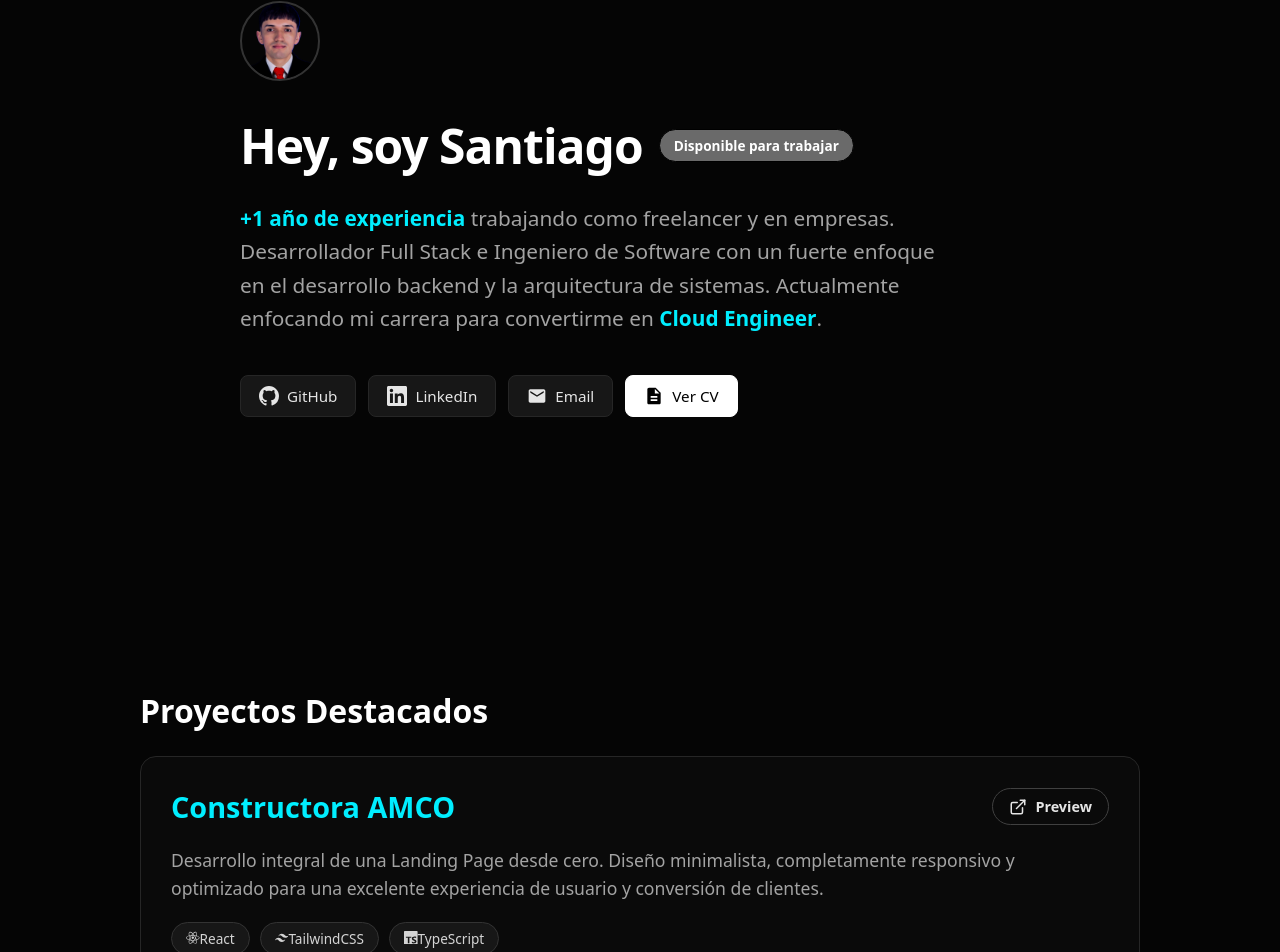
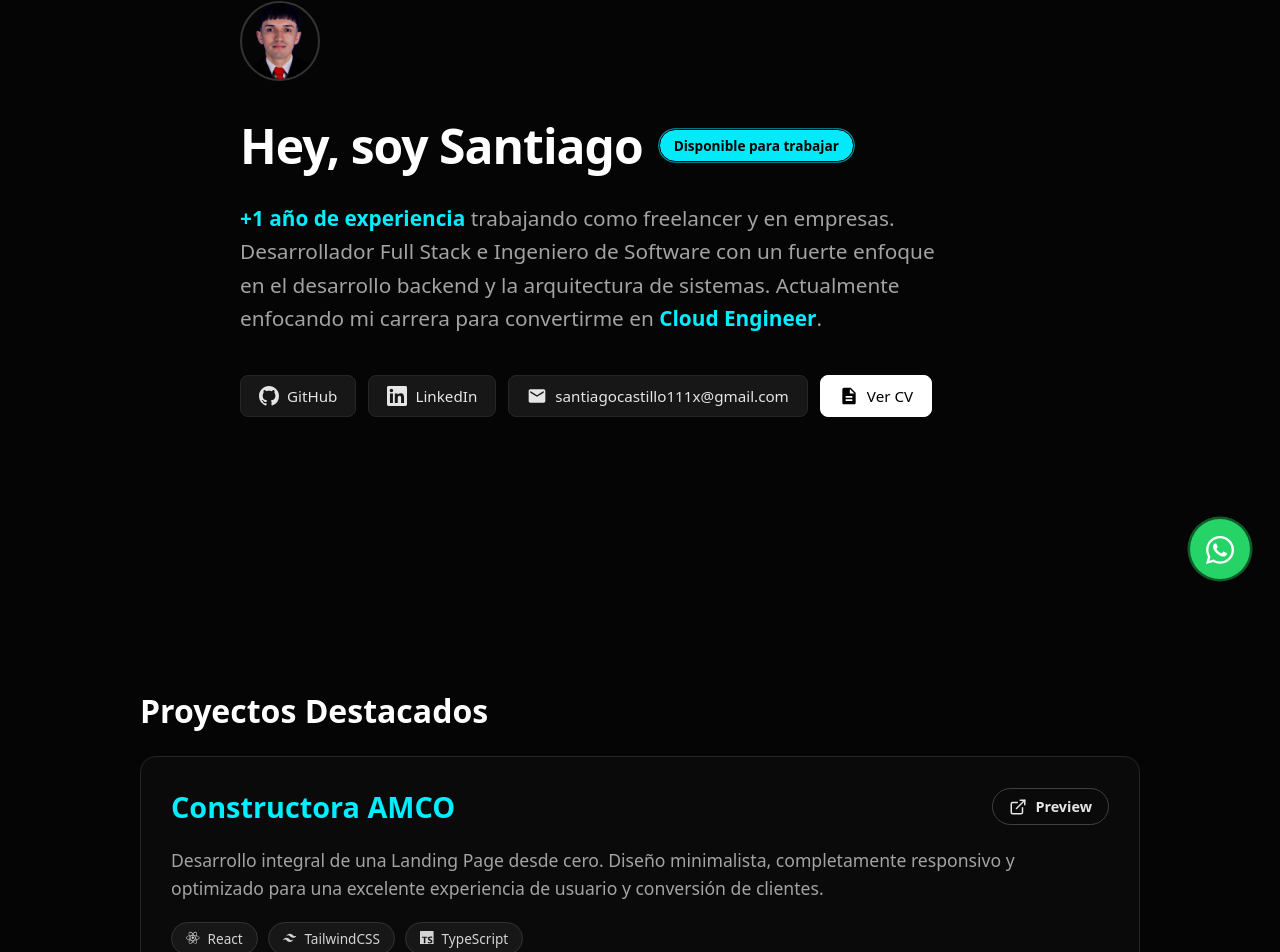
Before and after one commit to santiagocto/mi-portafolio, a React (Vite) app: page / in a window 1280 px wide. Shown: the part 191-1143 px from the top of the page. Built offline with nearby package versions, Linux system fonts and the light colour scheme.

Commit message:
feat(ui):Hero avances y añadir botón flotante de WhatsApp
- Crea el componente WhatsAppButton interactivo y accesible. - Implementa animación CSS de pulso continuo. - Configura enlace directo con mensaje prellenado para mejorar la conversión.

```diff
--- a/src/App.css
+++ b/src/App.css
@@ -1,8 +1,6 @@
 /* ============================================
    OPTIMIZACIÓN DE SCROLL Y GLOBAL
    ============================================ */
-
-/* Glassmorphism para el Navbar (aplica a tu clase de navbar) */
 .navbar-fixed {
   position: fixed;
   top: 0;
--- a/src/App.jsx
+++ b/src/App.jsx
@@ -1,5 +1,6 @@
 import React from 'react';
 import Navbar from './components/navbar';
+import WhatsAppButton from './components/WhatsAppButton';
 import Hero from './sections/hero';
 import Projects from './sections/projects';
 import About from './sections/about';
@@ -17,6 +18,7 @@ function App() {
         <About />
         <Contact />
       </main>
+      <WhatsAppButton />
       <Footer />
     </>
   );
--- a/src/components/Footer.css
+++ b/src/components/Footer.css
@@ -43,7 +43,7 @@
 }
 
 .footer-link:hover {
-  color: #00eeff;
+  color: #ffffff;
 }
 
 /* Responsive */
--- /dev/null
+++ b/src/components/WhatsAppButton.css
@@ -0,0 +1,58 @@
+/* Posicionamiento fijo en la esquina inferior derecha */
+.whatsapp-float {
+  position: fixed;
+  bottom: 30px;
+  right: 30px;
+  background-color: #25D366; /* Verde oficial de WhatsApp */
+  color: #ffffff;
+  width: 60px;
+  height: 60px;
+  border-radius: 50%;
+  display: flex;
+  justify-content: center;
+  align-items: center;
+  font-size: 32px; /* Tamaño del ícono */
+  box-shadow: 0px 4px 10px rgba(0, 0, 0, 0.3);
+  z-index: 1000; /* Asegura que esté por encima de todo */
+  text-decoration: none;
+  transition: transform 0.3s ease, background-color 0.3s ease;
+
+  /* Animación de pulso continuo */
+  animation: pulse-glow 2s infinite;
+}
+
+/* Efecto al pasar el mouse por encima */
+.whatsapp-float:hover {
+  transform: scale(1.1); /* Crece un 10% */
+  background-color: #20b858; /* Un verde ligeramente más oscuro */
+  animation: none; /* Detiene el pulso al hacer hover para no marear */
+}
+
+/* El ícono dentro del botón */
+.whatsapp-icon {
+  margin-top: 2px; /* Pequeño ajuste óptico para centrar el ícono perfecto */
+}
+
+/* Keyframes para la animación de pulso profesional */
+@keyframes pulse-glow {
+  0% {
+    box-shadow: 0 0 0 0 rgba(37, 211, 102, 0.5);
+  }
+  70% {
+    box-shadow: 0 0 0 15px rgba(37, 211, 102, 0);
+  }
+  100% {
+    box-shadow: 0 0 0 0 rgba(37, 211, 102, 0);
+  }
+}
+
+/* Responsive: Lo hacemos un poco más pequeño en móviles para no estorbar */
+@media (max-width: 768px) {
+  .whatsapp-float {
+    width: 50px;
+    height: 50px;
+    font-size: 28px;
+    bottom: 20px;
+    right: 20px;
+  }
+}
--- /dev/null
+++ b/src/components/WhatsAppButton.jsx
@@ -0,0 +1,27 @@
+import React from 'react';
+import { FaWhatsapp } from 'react-icons/fa';
+import './WhatsAppButton.css';
+
+const WhatsAppButton = () => {
+  // Formateamos tu número (sin el signo + ni espacios)
+  const phoneNumber = "573114672067";
+
+  // Mensaje prellenado profesional (codificado para URL)
+  const message = "Hola Santiago, vi tu portafolio y me gustaría hablar contigo sobre una oportunidad.";
+  const whatsappUrl = `https://wa.me/${phoneNumber}?text=${encodeURIComponent(message)}`;
+
+  return (
+    <a
+      href={whatsappUrl}
+      target="_blank"
+      rel="noopener noreferrer"
+      className="whatsapp-float"
+      aria-label="Contactar por WhatsApp"
+      title="¡Escríbeme por WhatsApp!"
+    >
+      <FaWhatsapp className="whatsapp-icon" />
+    </a>
+  );
+};
+
+export default WhatsAppButton;
--- a/src/sections/about.css
+++ b/src/sections/about.css
@@ -53,7 +53,7 @@
 }
 
 .highlight-name {
-  color: #00eeff;
+  color: #ffffff;
   font-weight: 600;
 }
 
@@ -78,7 +78,7 @@
 .image-wrapper:hover {
   transform: rotate(0deg) scale(1.05);
   box-shadow: 0 15px 40px rgba(192, 132, 252, 0.15);
-  border-color: #00eeff;
+  border-color: #ffffff;
 }
 
 .profile-pic {
--- a/src/sections/about.jsx
+++ b/src/sections/about.jsx
@@ -1,13 +1,14 @@
 import React from 'react';
 import { motion } from 'framer-motion';
 import './about.css';
-// Importamos íconos de FontAwesome (muy estables)
+import ImgSantiago from '../img/SantiagoFormal.png'; // Assuming santiago.png is the correct path and extension
+// Importamos íconos de FontAwesome
 import {
   FaUser, FaCode, FaHtml5, FaCss3Alt,
   FaJs, FaReact, FaNodeJs, FaPython,
   FaDocker, FaAws
 } from 'react-icons/fa';
-// Importamos solo los que faltan de SimpleIcons
+
 import { SiTypescript, SiTailwindcss, SiPostgresql, SiMysql } from 'react-icons/si';
 
 const About = () => {
@@ -36,7 +37,7 @@ const About = () => {
               <FaUser className="title-icon" /> Sobre mí
             </h2>
             <p className="about-description">
-              Me llamo <span className="highlight-name">Santiago</span>, soy un Ingeniero de Software y Desarrollador Full Stack <strong>colombiano</strong>. Me apasiona crear aplicaciones con múltiples funcionalidades y arquitecturas sólidas.
+              Me llamo <span className="highlight-name">Santiago</span>, soy un Ingeniero de Software y Desarrollador Full Stack. Me apasiona crear aplicaciones con múltiples funcionalidades y arquitecturas sólidas.
               <br /><br />
               Actualmente estoy enfocando mi carrera profesional hacia el <strong>Cloud Engineering</strong>, por lo que disfruto aprendiendo constantemente sobre nuevas tecnologías, frameworks y servicios en la nube para construir soluciones escalables.
             </p>
@@ -50,9 +51,9 @@ const About = () => {
             }}
           >
             <div className="image-wrapper">
-              {/* Recuerda cambiar esta URL por tu foto real */}
+
               <img
-                src="https://images.unsplash.com/photo-1506794778202-cad84cf45f1d?auto=format&fit=crop&q=80&w=400"
+                src={ImgSantiago}
                 alt="Santiago Castillo"
                 className="profile-pic"
               />
--- a/src/sections/contact.jsx
+++ b/src/sections/contact.jsx
@@ -11,7 +11,7 @@ const Contact = () => {
 
   // Validar email con regex más robusto
   const validateEmail = (email) => {
-    // Exige al menos 2 caracteres después del último punto (ej: .co, .com)
+
     const emailRegex = /^[^\s@]+@[^\s@]+\.[a-zA-Z]{2,}$/;
     return emailRegex.test(email);
   };
--- a/src/sections/hero.css
+++ b/src/sections/hero.css
@@ -1,6 +1,6 @@
 /* Contenedor principal de la sección */
 .hero-section {
-  background-color: #050505; /* Un negro casi puro, muy elegante */
+  background-color: #050505;
   min-height: 100vh;
   display: flex;
   justify-content: center;
@@ -52,13 +52,29 @@
 
 /* El Badge de "Disponible" */
 .status-badge {
-  background-color: #ffffff67;
-  color: #ffffff;
+  background-color: #00eeff;
+  color: #030303;
   padding: 6px 14px;
   border-radius: 20px;
   font-size: 0.85rem;
   font-weight: 600;
   border: 1px solid rgb(0, 0, 0);
+  animation: status-pulse 2s infinite ease-in-out;
+}
+
+@keyframes status-pulse {
+  0% {
+    background-color: #00eeff;
+    box-shadow: 0 0 0 0 rgba(0, 238, 255, 0.7);
+  }
+  50% {
+    background-color: #00b8c7;
+    box-shadow: 0 0 0 10px rgba(0, 238, 255, 0);
+  }
+  100% {
+    background-color: #00eeff;
+    box-shadow: 0 0 0 0 rgba(0, 238, 255, 0);
+  }
 }
 
 /* Texto de la biografía */
--- a/src/sections/hero.jsx
+++ b/src/sections/hero.jsx
@@ -1,7 +1,7 @@
 import React from 'react';
 import { motion } from 'framer-motion';
 import './hero.css';
-import miFoto from '../img/1751136592032.png'; // ¡IMPORTANTE! Asegúrate de que esta ruta sea correcta y el archivo exista.
+import miFoto from '../img/1751136592032.png';
 
 const containerVariants = {
   hidden: { opacity: 0 },
@@ -57,19 +57,19 @@ const Hero = () => {
 
         {/* Botones de contacto / Redes */}
         <motion.div variants={itemVariants} className="hero-buttons">
-          <a href="https://github.com/tu-usuario" target="_blank" rel="noreferrer" className="btn-social">
+          <a href="https://github.com/santiagocto" target="_blank" rel="noreferrer" className="btn-social">
             <svg width="20" height="20" fill="currentColor" viewBox="0 0 24 24"><path d="M12 0C5.37 0 0 5.37 0 12c0 5.31 3.435 9.795 8.205 11.385.6.105.825-.255.825-.57 0-.285-.015-1.23-.015-2.235-3.015.555-3.795-.735-4.035-1.41-.135-.345-.72-1.41-1.23-1.695-.42-.225-1.02-.78-.015-.795.945-.015 1.62.87 1.845 1.23 1.08 1.815 2.805 1.305 3.495.99.105-.78.42-1.305.765-1.605-2.67-.3-5.46-1.335-5.46-5.925 0-1.305.465-2.385 1.23-3.225-.12-.3-.54-1.53.12-3.18 0 0 1.005-.315 3.3 1.23.96-.27 1.98-.405 3-.405s2.04.135 3 .405c2.295-1.56 3.3-1.23 3.3-1.23.66 1.65.24 2.88.12 3.18.765.84 1.23 1.905 1.23 3.225 0 4.605-2.805 5.625-5.475 5.925.435.375.81 1.095.81 2.22 0 1.605-.015 2.895-.015 3.3 0 .315.225.69.825.57A12.02 12.02 0 0024 12c0-6.63-5.37-12-12-12z"/></svg>
             GitHub
           </a>
-          <a href="https://linkedin.com/in/tu-usuario" target="_blank" rel="noreferrer" className="btn-social">
+          <a href="https://www.linkedin.com/in/jes%C3%BAs-santiago-castillo-moyano-97183033a/?isSelfProfile=false" target="_blank" rel="noreferrer" className="btn-social">
             <svg width="20" height="20" fill="currentColor" viewBox="0 0 24 24"><path d="M20.447 20.452h-3.554v-5.569c0-1.328-.027-3.037-1.852-3.037-1.853 0-2.136 1.445-2.136 2.939v5.667H9.351V9h3.414v1.561h.046c.477-.9 1.637-1.85 3.37-1.85 3.601 0 4.267 2.37 4.267 5.455v6.286zM5.337 7.433c-1.144 0-2.063-.926-2.063-2.065 0-1.138.92-2.063 2.063-2.063 1.14 0 2.064.925 2.064 2.063 0 1.139-.925 2.065-2.064 2.065zm1.782 13.019H3.555V9h3.564v11.452zM22.225 0H1.771C.792 0 0 .774 0 1.729v20.542C0 23.227.792 24 1.771 24h20.451C23.2 24 24 23.227 24 22.271V1.729C24 .774 23.2 0 22.222 0h.003z"/></svg>
             LinkedIn
           </a>
           <a href="mailto:tu-correo@email.com" className="btn-social">
             <svg width="20" height="20" fill="currentColor" viewBox="0 0 24 24"><path d="M20 4H4c-1.1 0-1.99.9-1.99 2L2 18c0 1.1.9 2 2 2h16c1.1 0 2-.9 2-2V6c0-1.1-.9-2-2-2zm0 4l-8 5-8-5V6l8 5 8-5v2z"/></svg>
-            Email
+            santiagocastillo111x@gmail.com
           </a>
-          <a href="/tu-cv.pdf" target="_blank" rel="noreferrer" className="btn-social btn-cv">
+          <a href="https://drive.google.com/file/d/18Y97zfK5qwcG4Jh61DU4qQfDhWZKhwU3/view?usp=sharing" target="_blank" rel="noreferrer" className="btn-social btn-cv">
             <svg width="20" height="20" fill="currentColor" viewBox="0 0 24 24"><path d="M14 2H6c-1.1 0-1.99.9-1.99 2L4 20c0 1.1.89 2 1.99 2H18c1.1 0 2-.9 2-2V8l-6-6zm2 16H8v-2h8v2zm0-4H8v-2h8v2zm-3-5V3.5L18.5 9H13z"/></svg>
             Ver CV
           </a>
--- a/src/sections/projects.css
+++ b/src/sections/projects.css
@@ -105,6 +105,9 @@
   padding: 6px 14px;
   border-radius: 20px;
   border: 1px solid #333;
+  display: inline-flex;
+  align-items: center;
+  gap: 8px;
 }
 
 /* Contenedor de la Imagen */
--- a/src/sections/projects.jsx
+++ b/src/sections/projects.jsx
@@ -1,6 +1,6 @@
 import React, { useState } from 'react';
 import { motion } from 'framer-motion';
-import './projects.css'; // Asegúrate de que el archivo se llame projects.css
+import './projects.css';
 import { FaReact } from 'react-icons/fa';
 import { SiTailwindcss, SiTypescript } from 'react-icons/si';
 import ProjectA1 from '../img/ProjectA1.png';
@@ -24,7 +24,7 @@ const projectsData = [
     description: 'Desarrollo integral de una Landing Page desde cero. Diseño minimalista, completamente responsivo y optimizado para una excelente experiencia de usuario y conversión de clientes.',
     technologies: ['React', 'TailwindCSS', 'TypeScript'],
     previewLink: 'https://constructoraamco.com',
-    imagePlaceholder: '/amco-preview.png', // Cambia esto por la ruta de tu imagen
+    imagePlaceholder: '/amco-preview.png',
     carouselImages: [
       ProjectA1,
       ProjectA2,
```
Also changed, not shown: src/img/SantiagoFormal.png (added).
